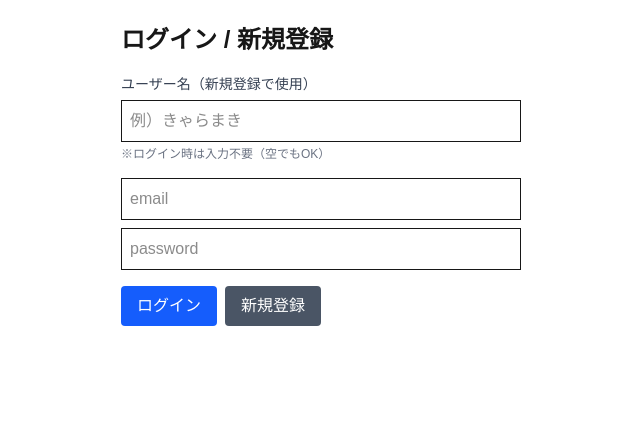
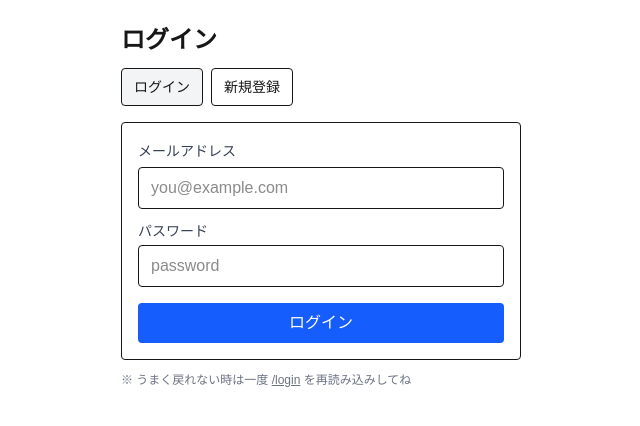
Before and after one commit to Msk2027/mahjong-attendance, a Next.js app: page /login in a window 1280 px wide. Shown: the top 426 px of the page, without its empty margins (319-959 px from the left). Built offline with nearby package versions, Linux system fonts and the light colour scheme; no server answers.

Commit message:
Fix: stable login page with session check

```diff
--- a/src/app/login/page.tsx
+++ b/src/app/login/page.tsx
@@ -1,101 +1,182 @@
 "use client";
 
-import { useState } from "react";
+import { useEffect, useState } from "react";
+import { useRouter } from "next/navigation";
+import Link from "next/link";
 import { supabase } from "@/lib/supabaseClient";
-import { useRouter } from "next/navigation";
 
 export default function LoginPage() {
   const router = useRouter();
 
-  const [displayName, setDisplayName] = useState("");
+  const [mode, setMode] = useState<"login" | "signup">("login");
+  const [loading, setLoading] = useState(true);
+
   const [email, setEmail] = useState("");
   const [password, setPassword] = useState("");
 
+  // signup only
+  const [displayName, setDisplayName] = useState("");
+
   const [error, setError] = useState<string | null>(null);
+  const [info, setInfo] = useState<string | null>(null);
 
-  const signUp = async () => {
+  // すでにログイン済みなら / に戻す
+  useEffect(() => {
+    (async () => {
+      const { data } = await supabase.auth.getSession();
+      if (data.session) {
+        router.replace("/");
+        return;
+      }
+      setLoading(false);
+    })();
+
+    const { data: sub } = supabase.auth.onAuthStateChange((_event, session) => {
+      if (session) router.replace("/");
+    });
+
+    return () => {
+      sub.subscription.unsubscribe();
+    };
+  }, [router]);
+
+  const onLogin = async () => {
     setError(null);
+    setInfo(null);
 
-    const dn = displayName.trim();
-    if (!dn) {
-      setError("ユーザー名を入力してください");
+    const e = email.trim();
+    const p = password;
+
+    if (!e || !p) {
+      setError("メールアドレスとパスワードを入力してください");
       return;
     }
 
-    const { data, error } = await supabase.auth.signUp({ email, password });
+    const { error } = await supabase.auth.signInWithPassword({
+      email: e,
+      password: p,
+    });
+
     if (error) {
       setError(error.message);
       return;
     }
 
-    // signUp直後に user が取れない場合があるので getUser で確実に取る
-    const { data: userData } = await supabase.auth.getUser();
-    const user = userData.user ?? data.user;
-    if (!user) {
-      setError("ユーザー作成に失敗しました（user取得失敗）");
+    router.replace("/");
+  };
+
+  const onSignup = async () => {
+    setError(null);
+    setInfo(null);
+
+    const e = email.trim();
+    const p = password;
+    const dn = displayName.trim();
+
+    if (!e || !p || !dn) {
+      setError("メールアドレス・パスワード・ユーザー名を入力してください");
       return;
     }
 
-    // profiles に保存（既存があっても上書き）
-    const { error: pErr } = await supabase.from("profiles").upsert({
-      user_id: user.id,
-      display_name: dn,
+    const { data, error } = await supabase.auth.signUp({
+      email: e,
+      password: p,
     });
 
-    if (pErr) {
-      setError(pErr.message);
+    if (error) {
+      setError(error.message);
       return;
     }
 
-    router.push("/");
+    // signUp 直後に user が取れない場合があるので、少し丁寧に処理
+    const userId = data.user?.id;
+
+    if (userId) {
+      const { error: pErr } = await supabase.from("profiles").upsert({
+        user_id: userId,
+        display_name: dn,
+      });
+      if (pErr) {
+        setError(pErr.message);
+        return;
+      }
+      setInfo("登録できました。ログインしました。");
+      router.replace("/");
+      return;
+    }
+
+    // もしEmail確認が必要な設定なら、ここに来ることがある
+    setInfo("確認メールを送信しました。メールのリンクから完了してください。");
   };
 
-  const signIn = async () => {
-    setError(null);
-    const { error } = await supabase.auth.signInWithPassword({ email, password });
-    if (error) setError(error.message);
-    else router.push("/");
-  };
+  if (loading) return <p className="p-6">Loading...</p>;
 
   return (
     <main className="p-6 max-w-md mx-auto">
-      <h1 className="text-2xl font-bold mb-4">ログイン / 新規登録</h1>
+      <h1 className="text-2xl font-bold">ログイン</h1>
 
-      <div className="mb-4">
-        <label className="text-sm text-gray-700">ユーザー名（新規登録で使用）</label>
-        <input
-          className="border p-2 w-full mt-1"
-          placeholder="例）きゃらまき"
-          value={displayName}
-          onChange={(e) => setDisplayName(e.target.value)}
-        />
-        <p className="text-xs text-gray-500 mt-1">※ログイン時は入力不要（空でもOK）</p>
-      </div>
-
-      <input
-        className="border p-2 w-full mb-2"
-        placeholder="email"
-        value={email}
-        onChange={(e) => setEmail(e.target.value)}
-      />
-      <input
-        className="border p-2 w-full mb-4"
-        type="password"
-        placeholder="password"
-        value={password}
-        onChange={(e) => setPassword(e.target.value)}
-      />
-
-      {error && <p className="text-red-500 mb-2">{error}</p>}
-
-      <div className="flex gap-2">
-        <button onClick={signIn} className="bg-blue-600 text-white px-4 py-2 rounded">
+      <div className="mt-3 flex gap-2">
+        <button
+          className={`border rounded px-3 py-2 text-sm ${mode === "login" ? "bg-gray-100" : ""}`}
+          onClick={() => setMode("login")}
+        >
           ログイン
         </button>
-        <button onClick={signUp} className="bg-gray-600 text-white px-4 py-2 rounded">
+        <button
+          className={`border rounded px-3 py-2 text-sm ${mode === "signup" ? "bg-gray-100" : ""}`}
+          onClick={() => setMode("signup")}
+        >
           新規登録
         </button>
       </div>
+
+      <div className="mt-4 border rounded p-4">
+        <label className="text-sm text-gray-700">メールアドレス</label>
+        <input
+          className="border rounded px-3 py-2 w-full mt-1"
+          value={email}
+          onChange={(e) => setEmail(e.target.value)}
+          placeholder="you@example.com"
+        />
+
+        <label className="text-sm text-gray-700 mt-3 block">パスワード</label>
+        <input
+          type="password"
+          className="border rounded px-3 py-2 w-full mt-1"
+          value={password}
+          onChange={(e) => setPassword(e.target.value)}
+          placeholder="password"
+        />
+
+        {mode === "signup" && (
+          <>
+            <label className="text-sm text-gray-700 mt-3 block">ユーザー名</label>
+            <input
+              className="border rounded px-3 py-2 w-full mt-1"
+              value={displayName}
+              onChange={(e) => setDisplayName(e.target.value)}
+              placeholder="例）きゃらまき"
+            />
+          </>
+        )}
+
+        {error && <p className="text-red-600 text-sm mt-3">{error}</p>}
+        {info && <p className="text-green-700 text-sm mt-3">{info}</p>}
+
+        {mode === "login" ? (
+          <button className="bg-blue-600 text-white rounded px-4 py-2 mt-4 w-full" onClick={onLogin}>
+            ログイン
+          </button>
+        ) : (
+          <button className="bg-blue-600 text-white rounded px-4 py-2 mt-4 w-full" onClick={onSignup}>
+            新規登録
+          </button>
+        )}
+      </div>
+
+      <p className="text-xs text-gray-500 mt-3">
+        ※ うまく戻れない時は一度 <Link className="underline" href="/login">/login</Link> を再読み込みしてね
+      </p>
     </main>
   );
 }
```
